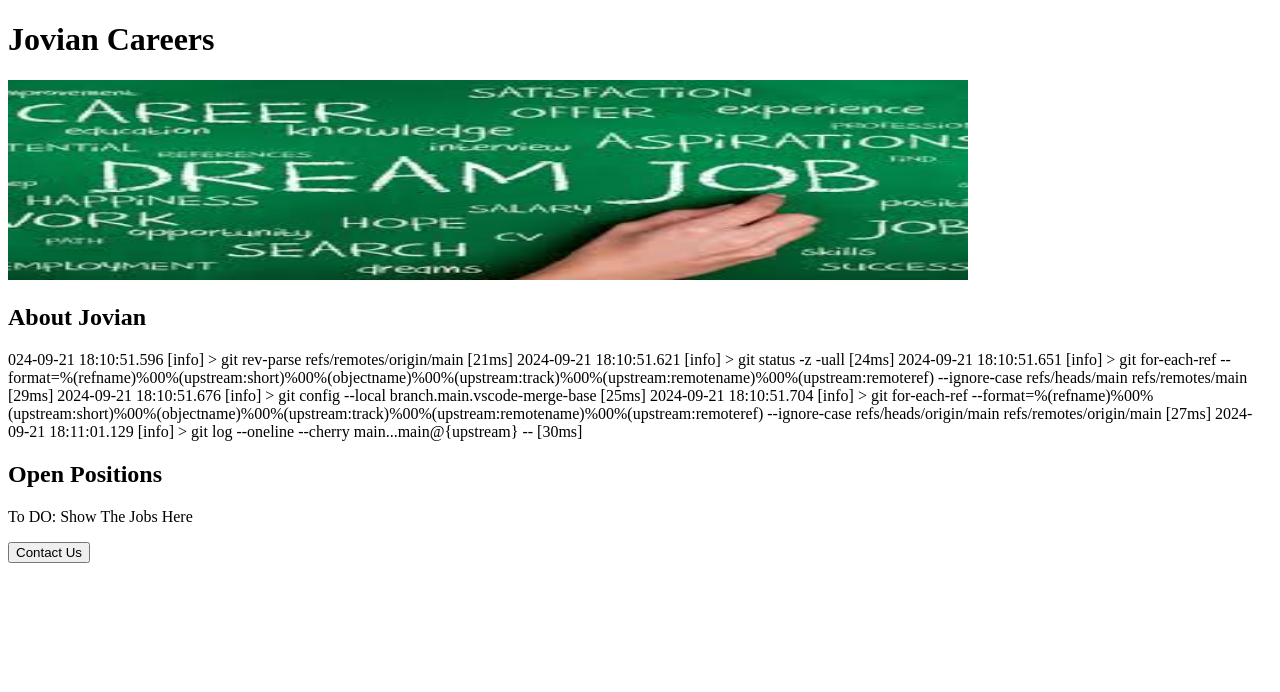
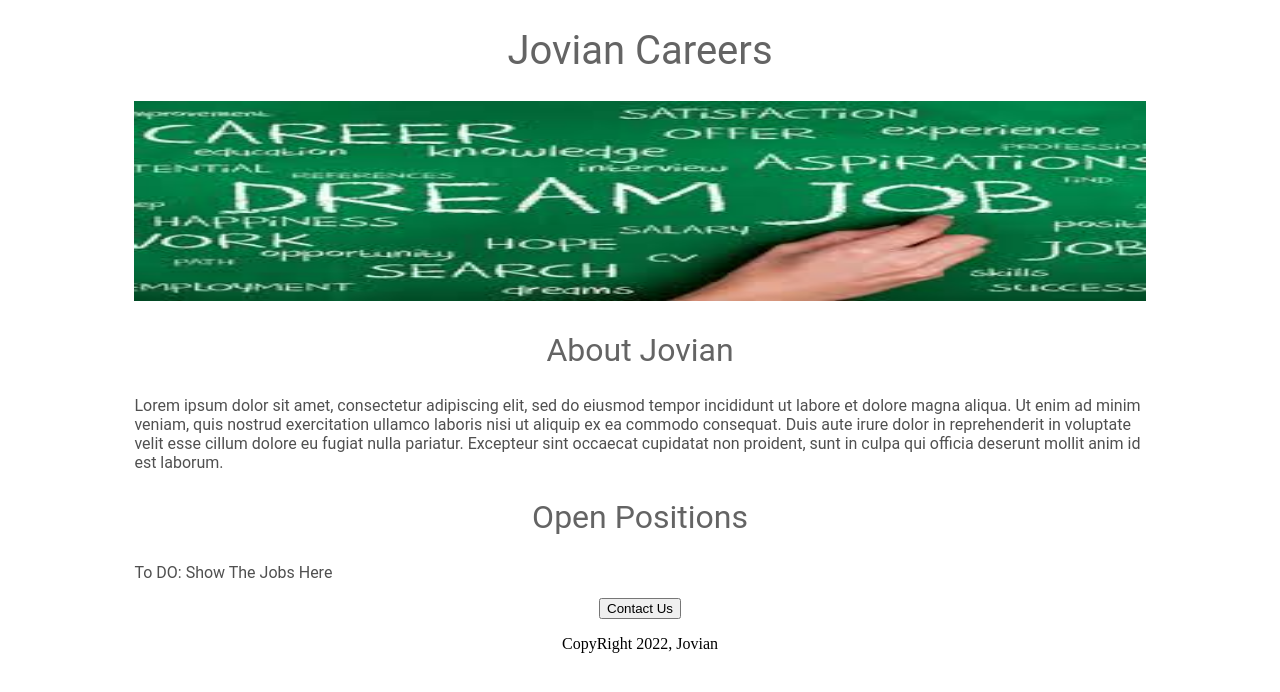
Before and after one commit to kirankm/web_dev, a Flask app: page / in a window 1280 px wide. Shown: the top 692 px of the page. Run offline with Flask 3, Linux system fonts and the light colour scheme.

Commit message:
Including CSS Manually

```diff
--- a/experiments/templates/home.html
+++ b/experiments/templates/home.html
@@ -4,22 +4,50 @@
         <title>
             Jovian Careers
         </title>
+        <style>
+            h1 {
+                font-size: 40px;
+                font-family: Roboto;
+                font-weight: normal;
+                color: rgb(100,100,100);
+                text-align: center;
+            }
+            h2 {
+                font-size: 32px;
+                font-family: Roboto;
+                font-weight: normal;
+                color: rgb(100,100,100);
+                text-align: center;
+            }
+            #banner {
+                width:100%;
+            }
+            #container{
+                max-width: 80%;
+                margin: 0 auto;
+            }
+            .bodytext{
+                font-family: Roboto;
+                color: rgb(80,80,80)
+            }
+        </style>
     </head>
     <body>
-        <h1>Jovian Careers</h1>
-        <img src="static/career.jpeg" width = 960px height="200px">
-        <h2>About Jovian</h2>
-        <p>
-            024-09-21 18:10:51.596 [info] > git rev-parse refs/remotes/origin/main [21ms]
-            2024-09-21 18:10:51.621 [info] > git status -z -uall [24ms]
-            2024-09-21 18:10:51.651 [info] > git for-each-ref --format=%(refname)%00%(upstream:short)%00%(objectname)%00%(upstream:track)%00%(upstream:remotename)%00%(upstream:remoteref) --ignore-case refs/heads/main refs/remotes/main [29ms]
-            2024-09-21 18:10:51.676 [info] > git config --local branch.main.vscode-merge-base [25ms]
-            2024-09-21 18:10:51.704 [info] > git for-each-ref --format=%(refname)%00%(upstream:short)%00%(objectname)%00%(upstream:track)%00%(upstream:remotename)%00%(upstream:remoteref) --ignore-case refs/heads/origin/main refs/remotes/origin/main [27ms]
-            2024-09-21 18:11:01.129 [info] > git log --oneline --cherry main...main@{upstream} -- [30ms]
-        </p>
-        <h2>Open Positions</h2>
-        <p> To DO: Show The Jobs Here</p>
-        <button> Contact Us</button>
-
+        <div id="container">
+            <h1>Jovian Careers</h1>
+            <img id = "banner" src="static/career.jpeg" width = 960px height="200px" >
+            <h2>About Jovian</h2>
+            <p class = 'bodytext'>
+                Lorem ipsum dolor sit amet, consectetur adipiscing elit, sed do eiusmod tempor incididunt ut labore et dolore magna aliqua. Ut enim ad minim veniam, quis nostrud exercitation ullamco laboris nisi ut aliquip ex ea commodo consequat. Duis aute irure dolor in reprehenderit in voluptate velit esse cillum dolore eu fugiat nulla pariatur. Excepteur sint occaecat cupidatat non proident, sunt in culpa qui officia deserunt mollit anim id est laborum.
+            </p>
+            <h2>Open Positions</h2>
+            <p class = 'bodytext'> To DO: Show The Jobs Here</p>
+            <div style="text-align:center">
+                <button> Contact Us</button>
+                <p>
+                    CopyRight 2022, Jovian
+                </p>
+            </div>
+        </div>
     </body>
 </html>
```
